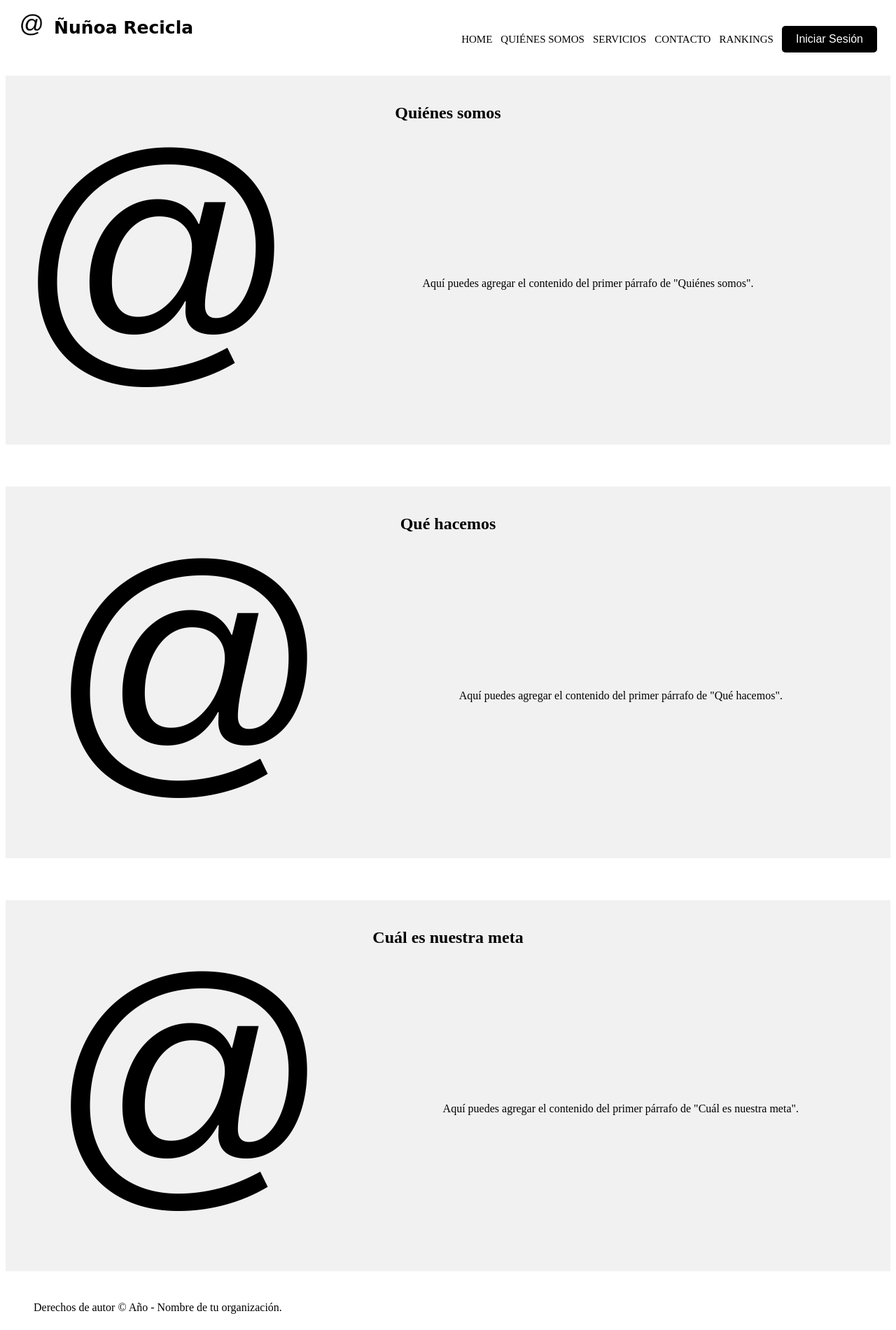
After one commit to Nitratodesodio/miweb1, a Django app: page /somos.html in a window 1280 px wide. The commit adds this page. Shown: the whole page at 70% size. Run offline with Django 4.2, Linux system fonts and the light colour scheme.

Commit message:
Agregando Quienes somos

```diff
--- a/miweb1/miweb1/static/style.css
+++ b/miweb1/miweb1/static/style.css
@@ -14,7 +14,7 @@ header {
     width: 100%;
   }
 
-  .container {
+  .container1 {
     display: flex;
     justify-content: space-between;
   }
@@ -97,3 +97,40 @@ header {
     width: 400px; /* ajusta el tamaño según tus necesidades */
     height: auto; /* para mantener la proporción de la imagen */
   }
+
+ .column {
+  display: inline-block;
+  width: 20.33%;
+  padding: 10px;
+  box-sizing: border-box;
+ }
+
+.container2 {
+  text-align: center;
+  padding: 10px;
+}
+
+.column2 {
+  display: inline-block;
+  width: 40.33%;
+  border: 10px;
+  box-sizing: border-box;
+  vertical-align: middle;
+
+ }
+
+ .content {
+  display: flex;
+  align-items: center;
+  margin-bottom: 20px;
+}
+
+.reverse {
+  flex-direction: row-reverse;
+}
+
+
+
+.text {
+  flex-grow: 1;
+}
--- /dev/null
+++ b/miweb1/miweb1/templates/base.html
@@ -0,0 +1,44 @@
+<!DOCTYPE html>
+{% load static %}
+<html>
+<head>
+    <link rel="stylesheet" type="text/css" href="{% static 'style.css' %}">
+    <title>{% block title %} {% endblock %}</title>
+</head>
+<body>
+    <header>
+
+
+        <nav>
+          <ul>
+
+            <div class="container1">
+            <li><a href="#">Home</a></li>
+            <li><a href="somos.html">Quiénes somos</a></li>
+            <li><a href="#">Servicios</a></li>
+            <li><a href="#">Contacto</a></li>
+            <li><a href="#">Rankings</a></li>
+            <li><button class="btn">Iniciar Sesión</button></li>
+
+
+          </ul>
+        </div>
+
+        <div class="logo">
+          <img src="{% static 'img/logo.png' %}" alt="Ñuñoa Recicla">
+          <h1>Ñuñoa Recicla</h1>
+        </div>
+
+
+        </nav>
+      </header>
+
+    <div>
+        {% block body %}
+        {% endblock %}
+      </div>
+    <footer>
+        <p>Derechos de autor &copy; Año - Nombre de tu organización.</p>
+    </footer>
+</body>
+</html>
--- /dev/null
+++ b/miweb1/miweb1/templates/somos.html
@@ -0,0 +1,45 @@
+{% extends 'base.html' %}
+{% load static %}
+
+{% block title %}Quiénes somos{% endblock %}
+
+{% block body %}
+    <section>
+        <h2>Quiénes somos</h2>
+        <div class="content">
+
+                <img src="{% static 'img/logo.png' %}" alt="Imagen 1">
+
+            <div class="text">
+                <p>Aquí puedes agregar el contenido del primer párrafo de "Quiénes somos".</p>
+            </div>
+        </div>
+    </section>
+
+    <section>
+        <h2>Qué hacemos</h2>
+        <div class="content reverse">
+            <div class="text">
+                <p>Aquí puedes agregar el contenido del primer párrafo de "Qué hacemos".</p>
+            </div>
+
+            <div class="column2">
+
+                <img src="{% static 'img/logo.png' %}" alt="Imagen 3">
+         </div>
+        </div>
+    </section>
+
+    <section>
+        <h2>Cuál es nuestra meta</h2>
+        <div class="content">
+         <div class="column2">
+
+                <img src="{% static 'img/logo.png' %}" alt="Imagen 3">
+         </div>
+            <div class="text">
+                <p>Aquí puedes agregar el contenido del primer párrafo de "Cuál es nuestra meta".</p>
+            </div>
+        </div>
+    </section>
+{% endblock %}
--- a/miweb1/miweb1/urls.py
+++ b/miweb1/miweb1/urls.py
@@ -20,4 +20,5 @@ from . import views
 
 urlpatterns = [
       path('', views.inicio, name='inicio'),
+     path('somos.html', views.somos, name='somos'),
 ]
--- a/miweb1/miweb1/views.py
+++ b/miweb1/miweb1/views.py
@@ -3,3 +3,6 @@ from django.shortcuts import render
 def inicio(request):
     context = {}
     return render(request, 'inicio.html', context)
+
+def somos(request):
+    return render(request,"somos.html")
```
Also changed, not shown: miweb1/miweb1/templates/inicio.html (+44 -35 lines), miweb1/miweb1/static/img/camion.png (added), miweb1/miweb1/static/img/equipo.png (added).
